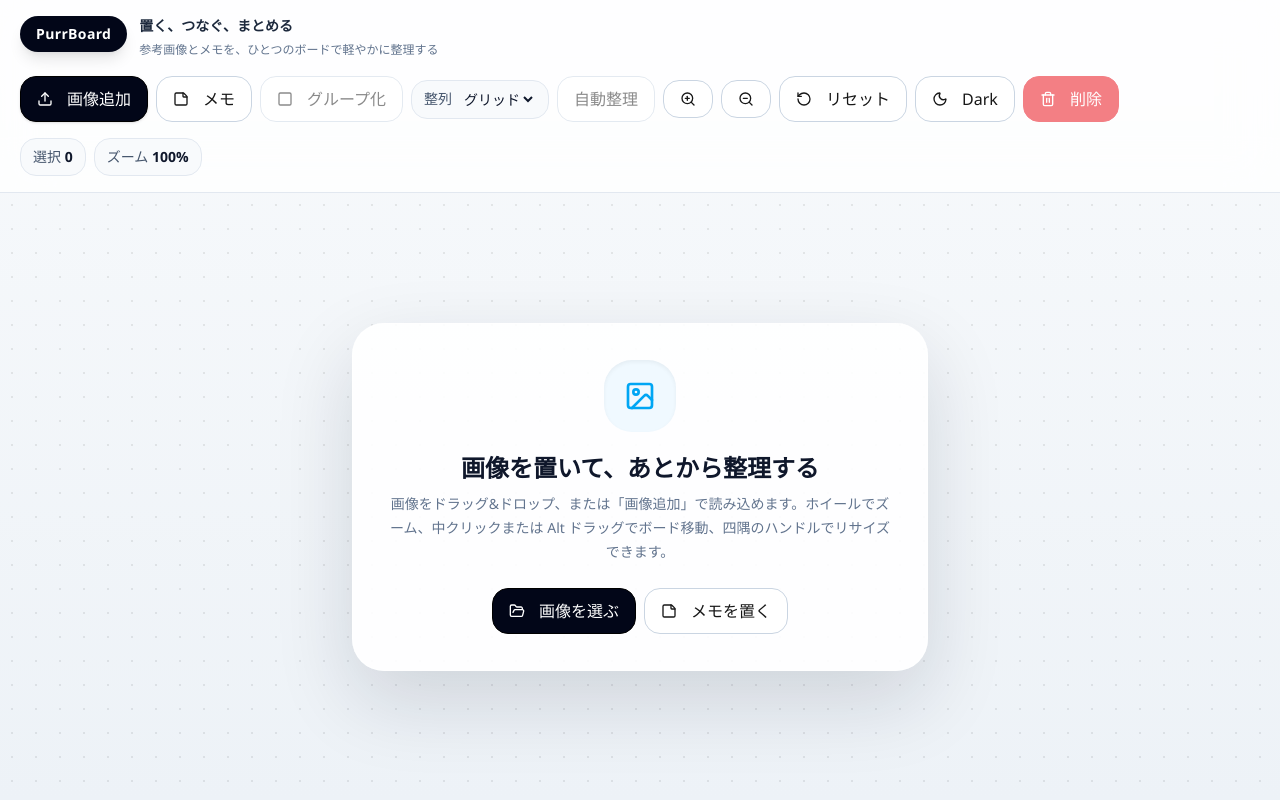
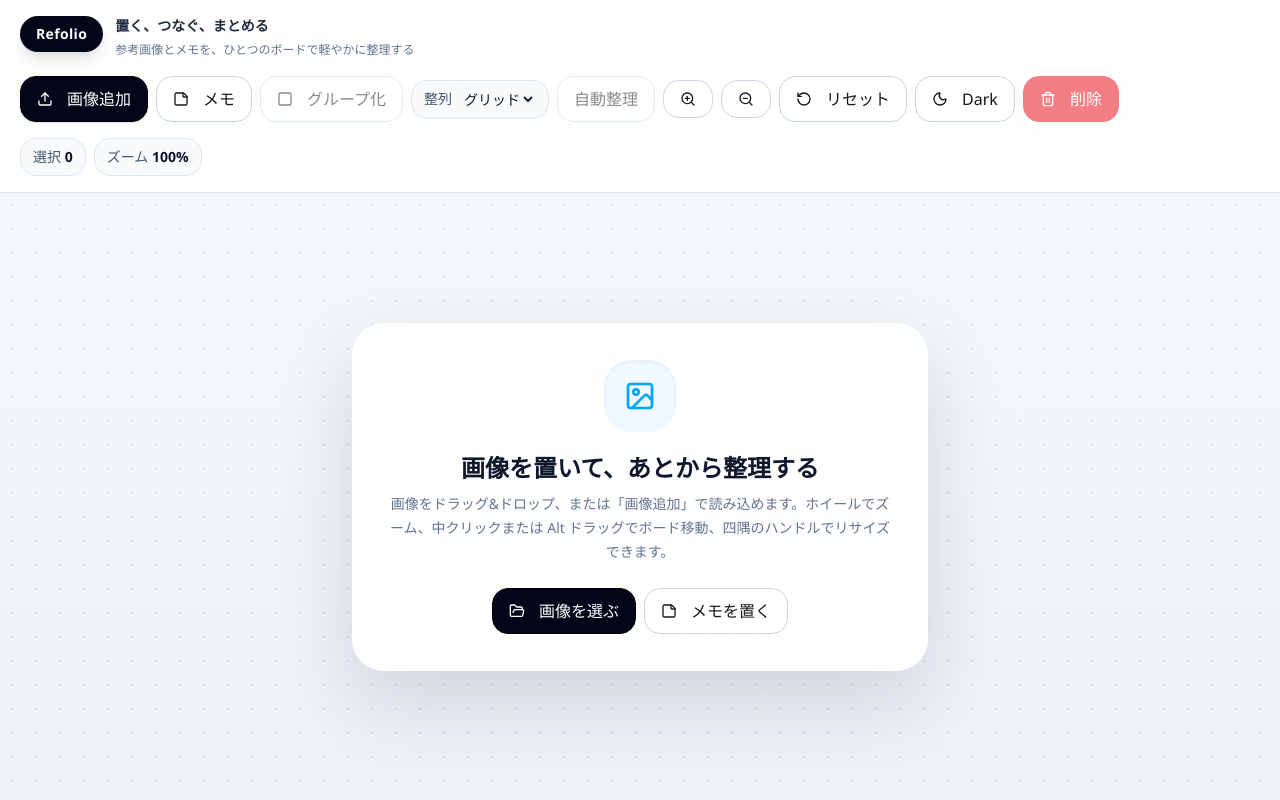
Before and after one commit to YE098/Refolio, a React (Vite) app: page / in a window 1280 px wide. Built offline with nearby package versions, Linux system fonts and the light colour scheme.

Commit message:
Rename project to Refolio

```diff
--- a/package.json
+++ b/package.json
@@ -1,5 +1,5 @@
 {
-  "name": "purrboard-mvp",
+  "name": "refolio",
   "private": true,
   "version": "0.0.1",
   "type": "module",
--- a/src/App.jsx
+++ b/src/App.jsx
@@ -15,9 +15,9 @@ import {
 import { Card, CardContent } from "@/components/ui/card";
 import { Button } from "@/components/ui/button";
 
-const STORAGE_KEY = "purrboard-mvp-v1";
-const THEME_KEY = "purrboard-theme";
-const DB_NAME = "purrboard-db";
+const STORAGE_KEY = "refolio-v1";
+const THEME_KEY = "refolio-theme";
+const DB_NAME = "refolio-db";
 const STORE_NAME = "boards";
 const BOARD_RECORD_KEY = "current";
 const MIN_SCALE = 0.01;
@@ -168,7 +168,7 @@ async function writeBoardState(payload) {
   });
 }
 
-export default function PurrBoardMvpApp() {
+export default function RefolioApp() {
   const boardRef = useRef(null);
   const fileInputRef = useRef(null);
   const panStateRef = useRef(null);
@@ -755,7 +755,7 @@ export default function PurrBoardMvpApp() {
         <div className={`border-b px-5 py-4 backdrop-blur-xl ${headerClass}`}>
           <div className="mx-auto flex max-w-7xl flex-col gap-4">
             <div className="flex items-start gap-3">
-              <div className={`rounded-3xl px-4 py-2 text-sm font-semibold tracking-wide shadow-lg ${badgeClass}`}>PurrBoard</div>
+              <div className={`rounded-3xl px-4 py-2 text-sm font-semibold tracking-wide shadow-lg ${badgeClass}`}>Refolio</div>
               <div>
                 <div className={`text-sm font-semibold leading-5 ${isDark ? "text-slate-100" : "text-slate-800"}`}>
                   置く、つなぐ、まとめる
```
Also changed, not shown: 2 other files (tests, documents, lock files or other folders).
